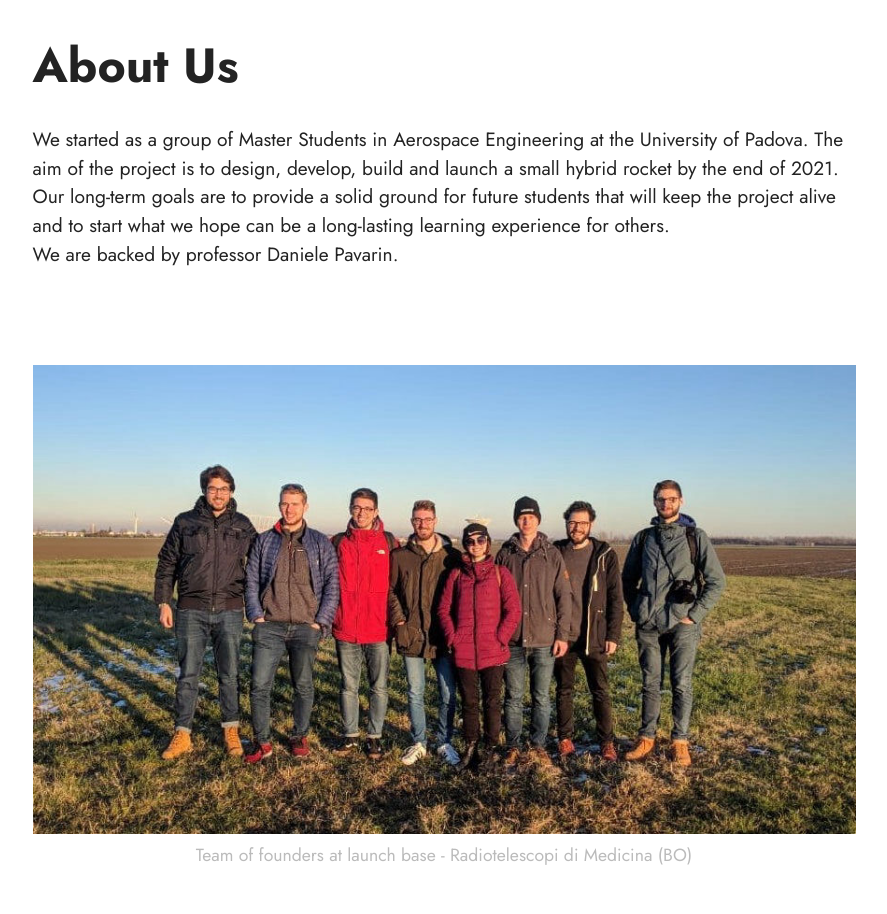
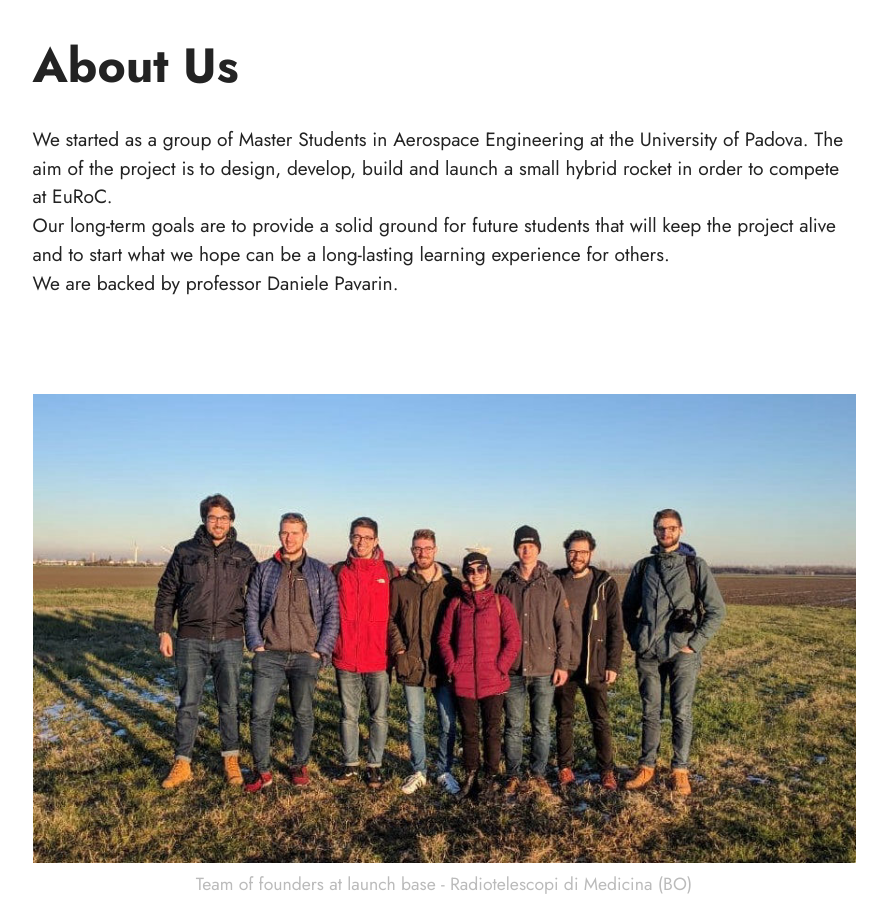
Before and after one commit to alebusato/thrust-team.github.io, a plain HTML site: page index.html in a window 1280 px wide. Shown: the part 900-1814 px from the top of the page, without its empty margins (196-1083 px from the left). Drawn offline with Linux system fonts and the light colour scheme; files whose address does not match are found by name.

Commit message:
Update index.html

```diff
--- a/index.html
+++ b/index.html
@@ -82,7 +82,7 @@
         <div class="row justify-content-center">
             <div class="title col-12 col-md-9">
                 <h3 class="mbr-section-title mbr-fonts-style align-center mb-4 display-2"><strong>About Us</strong></h3>
-                <h4 class="mbr-section-subtitle align-center mbr-fonts-style mb-4 display-7">We started as a group of Master Students in Aerospace Engineering at the University of Padova. The aim of the project is to design, develop, build and launch a small hybrid rocket by the end of 2021.
+                <h4 class="mbr-section-subtitle align-center mbr-fonts-style mb-4 display-7">We started as a group of Master Students in Aerospace Engineering at the University of Padova. The aim of the project is to design, develop, build and launch a small hybrid rocket in order to compete at EuRoC.
 <div>Our long-term goals are to provide a solid ground for future students that will keep the project alive and to start what we hope can be a long-lasting learning experience for others.
 </div><div>We are backed by professor Daniele Pavarin.</div></h4>
 
```
